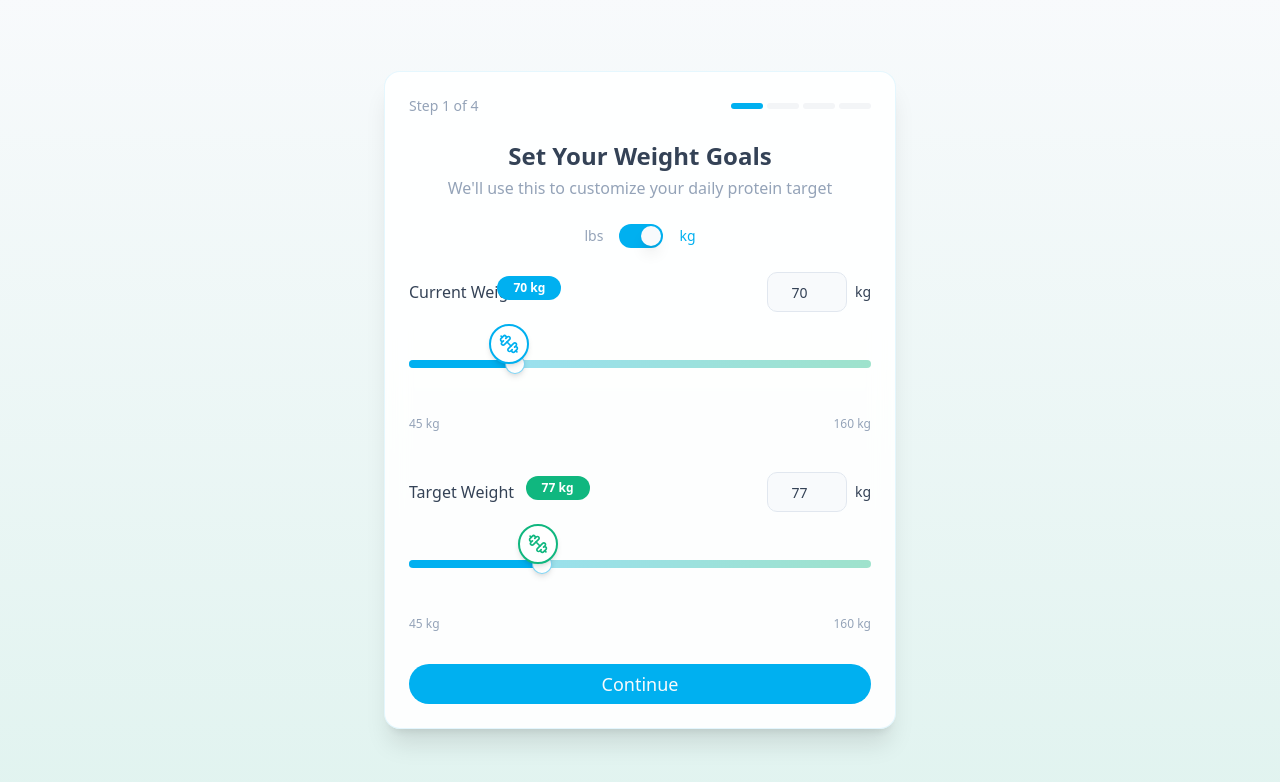
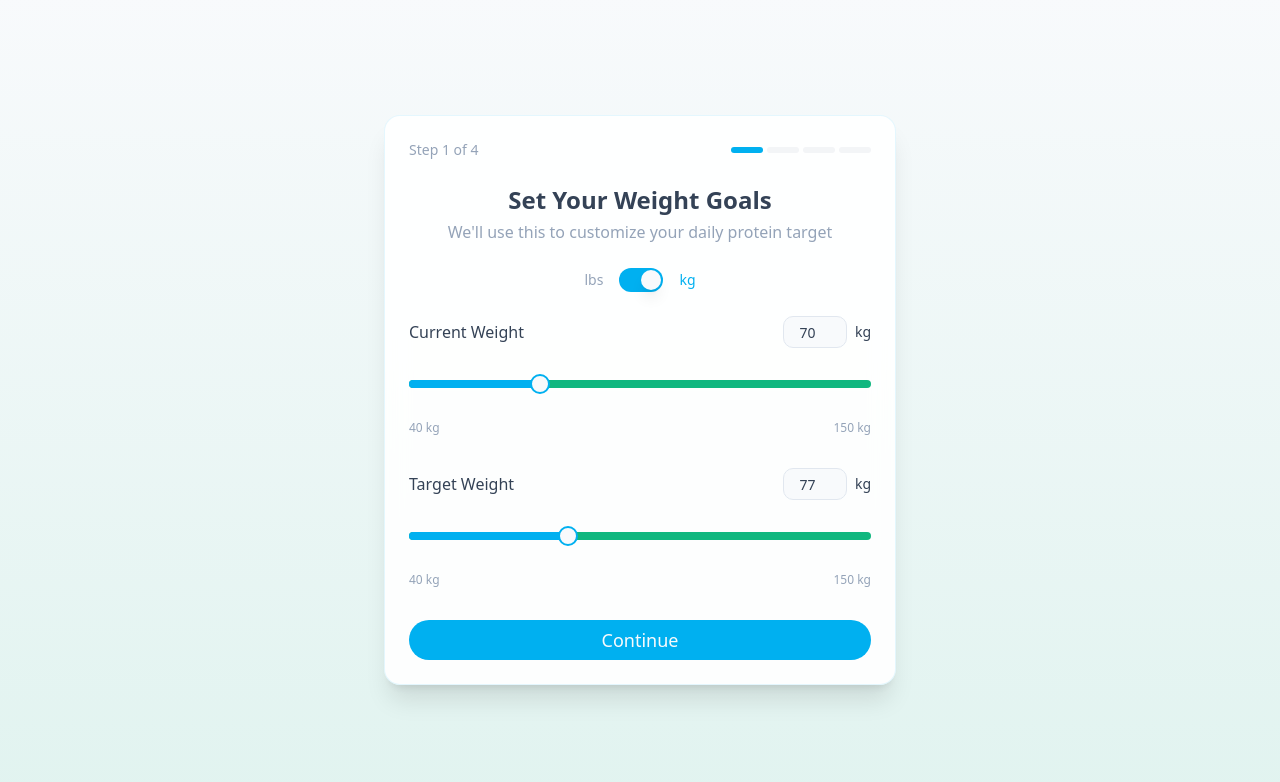
Before and after one commit to AaqifZ/fridge-fuel, a React (Vite) app: page /onboarding in a window 1280 px wide. Shown: the top 782 px of the page. Built offline with nearby package versions, Linux system fonts and the light colour scheme.

Commit message:
Reverted to edit edt-61c151bd-aaad-42ed-8a43-04cb1e042a5d: "Update onboarding wizard text and progress
- Add trust-building text to protein target step.
- Fix progress bar display in onboarding wizard."

```diff
--- a/src/components/Onboarding/steps/GoalSetupStep.tsx
+++ b/src/components/Onboarding/steps/GoalSetupStep.tsx
@@ -20,23 +20,14 @@ const GoalSetupStep: React.FC<GoalSetupStepProps> = ({ userDetails, updateUserDe
   const [useKg, setUseKg] = useState<boolean>(userDetails.weightUnit === 'lbs' ? false : true);
   const [proteinMultiplier, setProteinMultiplier] = useState<number>(1.8);
 
-  // Define weight range based on units
-  const minWeight = useKg ? 45 : 100;
-  const maxWeight = useKg ? 160 : 350;
-
   // Initialize weights with defaults if not set
   useEffect(() => {
-    const defaultCurrentWeight = useKg ? 70 : 154;
-    const defaultTargetWeight = useKg ? 77 : 170;
-
     if (!userDetails.currentWeight) {
-      updateUserDetails({ currentWeight: defaultCurrentWeight });
+      updateUserDetails({ currentWeight: useKg ? 70 : 154 });
     }
-
     if (!userDetails.targetWeight) {
-      updateUserDetails({ targetWeight: defaultTargetWeight });
+      updateUserDetails({ targetWeight: useKg ? 65 : 143 });
     }
-
     if (!userDetails.weightUnit) {
       updateUserDetails({ weightUnit: useKg ? 'kg' : 'lbs' });
     }
@@ -60,19 +51,31 @@ const GoalSetupStep: React.FC<GoalSetupStepProps> = ({ userDetails, updateUserDe
 
     // Convert weights when switching units
     if (userDetails.currentWeight) {
-      const newCurrentWeight = checked
-        ? Math.round(userDetails.currentWeight * 0.453592) // lbs to kg
-        : Math.round(userDetails.currentWeight * 2.20462); // kg to lbs
-
-      updateUserDetails({ currentWeight: newCurrentWeight });
+      if (checked) {
+        // Convert lbs to kg
+        updateUserDetails({
+          currentWeight: Math.round(userDetails.currentWeight * 0.453592)
+        });
+      } else {
+        // Convert kg to lbs
+        updateUserDetails({
+          currentWeight: Math.round(userDetails.currentWeight * 2.20462)
+        });
+      }
     }
 
     if (userDetails.targetWeight) {
-      const newTargetWeight = checked
-        ? Math.round(userDetails.targetWeight * 0.453592) // lbs to kg
-        : Math.round(userDetails.targetWeight * 2.20462); // kg to lbs
-
-      updateUserDetails({ targetWeight: newTargetWeight });
+      if (checked) {
+        // Convert lbs to kg
+        updateUserDetails({
+          targetWeight: Math.round(userDetails.targetWeight * 0.453592)
+        });
+      } else {
+        // Convert kg to lbs
+        updateUserDetails({
+          targetWeight: Math.round(userDetails.targetWeight * 2.20462)
+        });
+      }
     }
   };
 
@@ -89,27 +92,11 @@ const GoalSetupStep: React.FC<GoalSetupStepProps> = ({ userDetails, updateUserDe
     }
   };
 
-  // Handle weight changes
+  // Handle input changes
   const handleWeightChange = (type: 'current' | 'target', value: number) => {
-    if (isNaN(value) || value < minWeight) {
-      value = minWeight;
-    } else if (value > maxWeight) {
-      value = maxWeight;
-    }
-
     if (type === 'current') {
       updateUserDetails({ currentWeight: value });
-
-      // Update target weight if it's less than current weight
-      if (userDetails.targetWeight && userDetails.targetWeight <= value) {
-        updateUserDetails({ targetWeight: value + (useKg ? 5 : 10) });
-      }
     } else {
-      // Ensure target weight is greater than current weight
-      if (userDetails.currentWeight && value <= userDetails.currentWeight) {
-        value = userDetails.currentWeight + (useKg ? 1 : 2);
-      }
-
       updateUserDetails({ targetWeight: value });
     }
   };
@@ -122,9 +109,9 @@ const GoalSetupStep: React.FC<GoalSetupStepProps> = ({ userDetails, updateUserDe
   return (
     <div className="space-y-6">
       <div className="text-center mb-6">
-        <h2 className="text-2xl font-bold">Set Your Protein Target</h2>
+        <h2 className="text-2xl font-bold">Set Your Weight Goals</h2>
         <p className="text-muted-foreground mt-1">
-          We'll use this to customize your daily protein intake
+          We'll use this to customize your daily protein target
         </p>
       </div>
 
@@ -150,11 +137,9 @@ const GoalSetupStep: React.FC<GoalSetupStepProps> = ({ userDetails, updateUserDe
             <Input
               id="current-weight"
               type="number"
-              value={userDetails.currentWeight || minWeight}
-              onChange={(e) => handleWeightChange('current', parseFloat(e.target.value))}
+              value={userDetails.currentWeight || ''}
+              onChange={(e) => handleWeightChange('current', parseFloat(e.target.value) || 0)}
               className="text-lg"
-              min={minWeight}
-              max={maxWeight}
             />
             <span className="text-sm font-medium">{useKg ? 'kg' : 'lbs'}</span>
           </div>
@@ -167,11 +152,9 @@ const GoalSetupStep: React.FC<GoalSetupStepProps> = ({ userDetails, updateUserDe
             <Input
               id="target-weight"
               type="number"
-              value={userDetails.targetWeight || (userDetails.currentWeight ? userDetails.currentWeight + (useKg ? 5 : 10) : minWeight)}
-              onChange={(e) => handleWeightChange('target', parseFloat(e.target.value))}
+              value={userDetails.targetWeight || ''}
+              onChange={(e) => handleWeightChange('target', parseFloat(e.target.value) || 0)}
               className="text-lg"
-              min={minWeight}
-              max={maxWeight}
             />
             <span className="text-sm font-medium">{useKg ? 'kg' : 'lbs'}</span>
           </div>
--- a/src/components/Onboarding/steps/WeightSetupStep.tsx
+++ b/src/components/Onboarding/steps/WeightSetupStep.tsx
@@ -4,7 +4,6 @@ import { Label } from '@/components/ui/label';
 import { Switch } from '@/components/ui/switch';
 import { Slider } from '@/components/ui/slider';
 import { Input } from '@/components/ui/input';
-import { Dumbbell } from 'lucide-react';
 
 interface WeightSetupStepProps {
   userDetails: {
@@ -18,21 +17,22 @@ interface WeightSetupStepProps {
 const WeightSetupStep: React.FC<WeightSetupStepProps> = ({ userDetails, updateUserDetails }) => {
   const [useKg, setUseKg] = useState<boolean>(userDetails.weightUnit === 'lbs' ? false : true);
 
-  // Define slider min/max values based on units
-  const minWeight = useKg ? 45 : 100;  // Lower minimum for more flexibility
-  const maxWeight = useKg ? 160 : 350; // Higher maximum for more flexibility
-
   // Initialize weights with defaults if not set
   useEffect(() => {
     const defaultCurrentWeight = useKg ? 70 : 154;
-    const defaultTargetWeight = useKg ? 77 : 170;
-
+    // If current weight not set, set it and calculate target weight
     if (!userDetails.currentWeight) {
-      updateUserDetails({ currentWeight: defaultCurrentWeight });
+      const currentWeight = defaultCurrentWeight;
+      const targetWeight = currentWeight + 7; // Add 7 kg or 7 lbs by default for bulking
+      updateUserDetails({
+        currentWeight: currentWeight,
+        targetWeight: targetWeight
+      });
     }
-
-    if (!userDetails.targetWeight) {
-      updateUserDetails({ targetWeight: defaultTargetWeight });
+    // If only target weight not set, calculate based on current
+    else if (!userDetails.targetWeight && userDetails.currentWeight) {
+      const targetWeight = userDetails.currentWeight + 7;
+      updateUserDetails({ targetWeight: targetWeight });
     }
 
     if (!userDetails.weightUnit) {
@@ -47,63 +47,30 @@ const WeightSetupStep: React.FC<WeightSetupStepProps> = ({ userDetails, updateUs
 
     // Convert weights when switching units
     if (userDetails.currentWeight) {
-      const newCurrentWeight = checked
-        ? Math.round(userDetails.currentWeight * 0.453592) // lbs to kg
-        : Math.round(userDetails.currentWeight * 2.20462); // kg to lbs
+      let newCurrentWeight;
+      if (checked) {
+        // Convert lbs to kg
+        newCurrentWeight = Math.round(userDetails.currentWeight * 0.453592);
+      } else {
+        // Convert kg to lbs
+        newCurrentWeight = Math.round(userDetails.currentWeight * 2.20462);
+      }
+      updateUserDetails({ currentWeight: newCurrentWeight });
 
-      updateUserDetails({ currentWeight: newCurrentWeight });
-    }
-
-    if (userDetails.targetWeight) {
-      const newTargetWeight = checked
-        ? Math.round(userDetails.targetWeight * 0.453592) // lbs to kg
-        : Math.round(userDetails.targetWeight * 2.20462); // kg to lbs
-
-      updateUserDetails({ targetWeight: newTargetWeight });
+      // Always set target weight to current weight + 7 units
+      updateUserDetails({ targetWeight: newCurrentWeight + 7 });
     }
   };
 
-  // Handle current weight changes from slider or input
-  const handleCurrentWeightChange = (value: number) => {
-    if (isNaN(value) || value < minWeight) {
-      value = minWeight;
-    } else if (value > maxWeight) {
-      value = maxWeight;
+  // Handle weight changes from slider or direct input
+  const handleWeightChange = (type: 'current' | 'target', value: number) => {
+    if (type === 'current') {
+      updateUserDetails({ currentWeight: value });
+      // Update target weight when current weight changes (if not manually set)
+      updateUserDetails({ targetWeight: value + 7 });
+    } else {
+      updateUserDetails({ targetWeight: value });
     }
-
-    updateUserDetails({ currentWeight: value });
-
-    // Update target weight if it's less than current weight
-    if (userDetails.targetWeight && userDetails.targetWeight <= value) {
-      updateUserDetails({ targetWeight: value + (useKg ? 5 : 10) });
-    }
-  };
-
-  // Handle target weight changes from slider or input
-  const handleTargetWeightChange = (value: number) => {
-    if (isNaN(value) || value < minWeight) {
-      value = minWeight;
-    } else if (value > maxWeight) {
-      value = maxWeight;
-    }
-
-    // Ensure target weight is greater than current weight
-    if (userDetails.currentWeight && value <= userDetails.currentWeight) {
-      value = userDetails.currentWeight + (useKg ? 1 : 2);
-    }
-
-    updateUserDetails({ targetWeight: value });
-  };
-
-  // Calculate percentage position for the visual indicators
-  const getCurrentWeightPercent = () => {
-    if (!userDetails.currentWeight) return 0;
-    return Math.max(0, Math.min(100, ((userDetails.currentWeight - minWeight) / (maxWeight - minWeight)) * 100));
-  };
-
-  const getTargetWeightPercent = () => {
-    if (!userDetails.targetWeight) return 0;
-    return Math.max(0, Math.min(100, ((userDetails.targetWeight - minWeight) / (maxWeight - minWeight)) * 100));
   };
 
   return (
@@ -116,7 +83,7 @@ const WeightSetupStep: React.FC<WeightSetupStepProps> = ({ userDetails, updateUs
       </div>
 
       {/* Unit toggle switch */}
-      <div className="flex items-center justify-center space-x-4 my-6">
+      <div className="flex items-center justify-center space-x-4 my-4">
         <span className={`text-sm font-medium ${!useKg ? 'text-primary' : 'text-muted-foreground'}`}>
           lbs
         </span>
@@ -129,108 +96,66 @@ const WeightSetupStep: React.FC<WeightSetupStepProps> = ({ userDetails, updateUs
         </span>
       </div>
 
-      <div className="space-y-10">
+      <div className="space-y-8">
         {/* Current Weight with Slider */}
         <div className="space-y-4">
           <div className="flex justify-between items-center">
-            <Label htmlFor="current-weight" className="text-base font-medium">Current Weight</Label>
+            <Label htmlFor="current-weight" className="text-base">Current Weight</Label>
             <div className="flex items-center gap-2">
               <Input
                 id="current-weight"
                 type="number"
-                value={userDetails.currentWeight || minWeight}
-                onChange={(e) => handleCurrentWeightChange(parseFloat(e.target.value))}
-                className="w-20 text-center p-1 h-10 text-lg font-medium"
-                min={minWeight}
-                max={maxWeight}
+                value={userDetails.currentWeight || ''}
+                onChange={(e) => handleWeightChange('current', parseFloat(e.target.value) || 0)}
+                className="w-16 text-center p-1 h-8"
               />
               <span className="text-sm font-medium">{useKg ? 'kg' : 'lbs'}</span>
             </div>
           </div>
 
-          <div className="relative py-8">
-            {/* Current weight slider track with gradient */}
-            <div className="absolute inset-0 h-2 top-1/2 -translate-y-1/2 rounded-full overflow-hidden bg-gradient-to-r from-primary/40 to-secondary/40"></div>
-
           <Slider
-              value={[userDetails.currentWeight || minWeight]}
-              min={minWeight}
-              max={maxWeight}
+            value={[userDetails.currentWeight || 0]}
+            min={useKg ? 40 : 88}
+            max={useKg ? 150 : 330}
             step={1}
-              onValueChange={(values) => handleCurrentWeightChange(values[0])}
+            onValueChange={(values) => handleWeightChange('current', values[0])}
+            className="py-4"
           />
 
-            {/* Dumbbell indicator with bubble */}
-            <div
-              className="absolute top-1/2 -translate-y-1/2 pointer-events-none z-20"
-              style={{ left: `${getCurrentWeightPercent()}%` }}
-            >
-              <div className="relative -mt-10">
-                <div className="absolute -top-12 left-1/2 -translate-x-1/2 bg-primary text-white text-xs font-bold rounded-full px-2 py-1 min-w-16 text-center">
-                  {userDetails.currentWeight || minWeight} {useKg ? 'kg' : 'lbs'}
-                </div>
-                <div className="h-10 w-10 bg-white rounded-full shadow-md flex items-center justify-center -translate-x-1/2 border-2 border-primary">
-                  <Dumbbell className="h-5 w-5 text-primary" />
-                </div>
-              </div>
-            </div>
-          </div>
-
           <div className="flex justify-between text-xs text-muted-foreground">
-            <span>{minWeight} {useKg ? 'kg' : 'lbs'}</span>
-            <span>{maxWeight} {useKg ? 'kg' : 'lbs'}</span>
+            <span>{useKg ? '40 kg' : '88 lbs'}</span>
+            <span>{useKg ? '150 kg' : '330 lbs'}</span>
           </div>
         </div>
 
         {/* Target Weight with Slider */}
         <div className="space-y-4">
           <div className="flex justify-between items-center">
-            <Label htmlFor="target-weight" className="text-base font-medium">Target Weight</Label>
+            <Label htmlFor="target-weight" className="text-base">Target Weight</Label>
             <div className="flex items-center gap-2">
               <Input
                 id="target-weight"
                 type="number"
-                value={userDetails.targetWeight || (userDetails.currentWeight ? userDetails.currentWeight + (useKg ? 5 : 10) : minWeight + (useKg ? 5 : 10))}
-                onChange={(e) => handleTargetWeightChange(parseFloat(e.target.value))}
-                className="w-20 text-center p-1 h-10 text-lg font-medium"
-                min={minWeight}
-                max={maxWeight}
+                value={userDetails.targetWeight || ''}
+                onChange={(e) => handleWeightChange('target', parseFloat(e.target.value) || 0)}
+                className="w-16 text-center p-1 h-8"
               />
               <span className="text-sm font-medium">{useKg ? 'kg' : 'lbs'}</span>
             </div>
           </div>
 
-          <div className="relative py-8">
-            {/* Target weight slider track with gradient */}
-            <div className="absolute inset-0 h-2 top-1/2 -translate-y-1/2 rounded-full overflow-hidden bg-gradient-to-r from-primary/40 to-secondary/40"></div>
-
           <Slider
-              value={[userDetails.targetWeight || (userDetails.currentWeight ? userDetails.currentWeight + (useKg ? 5 : 10) : minWeight + (useKg ? 5 : 10))]}
-              min={minWeight}
-              max={maxWeight}
+            value={[userDetails.targetWeight || 0]}
+            min={useKg ? 40 : 88}
+            max={useKg ? 150 : 330}
             step={1}
-              onValueChange={(values) => handleTargetWeightChange(values[0])}
+            onValueChange={(values) => handleWeightChange('target', values[0])}
+            className="py-4"
           />
 
-            {/* Dumbbell indicator with bubble */}
-            <div
-              className="absolute top-1/2 -translate-y-1/2 pointer-events-none z-20"
-              style={{ left: `${getTargetWeightPercent()}%` }}
-            >
-              <div className="relative -mt-10">
-                <div className="absolute -top-12 left-1/2 -translate-x-1/2 bg-secondary text-white text-xs font-bold rounded-full px-2 py-1 min-w-16 text-center">
-                  {userDetails.targetWeight || (userDetails.currentWeight ? userDetails.currentWeight + (useKg ? 5 : 10) : minWeight + (useKg ? 5 : 10))} {useKg ? 'kg' : 'lbs'}
-                </div>
-                <div className="h-10 w-10 bg-white rounded-full shadow-md flex items-center justify-center -translate-x-1/2 border-2 border-secondary">
-                  <Dumbbell className="h-5 w-5 text-secondary" />
-                </div>
-              </div>
-            </div>
-          </div>
-
           <div className="flex justify-between text-xs text-muted-foreground">
-            <span>{minWeight} {useKg ? 'kg' : 'lbs'}</span>
-            <span>{maxWeight} {useKg ? 'kg' : 'lbs'}</span>
+            <span>{useKg ? '40 kg' : '88 lbs'}</span>
+            <span>{useKg ? '150 kg' : '330 lbs'}</span>
           </div>
         </div>
       </div>
--- a/src/components/ui/slider.tsx
+++ b/src/components/ui/slider.tsx
@@ -1,4 +1,3 @@
-
 import * as React from "react"
 import * as SliderPrimitive from "@radix-ui/react-slider"
 
@@ -16,10 +15,10 @@ const Slider = React.forwardRef<
     )}
     {...props}
   >
-    <SliderPrimitive.Track className="relative h-2 w-full grow overflow-hidden rounded-full bg-transparent">
+    <SliderPrimitive.Track className="relative h-2 w-full grow overflow-hidden rounded-full bg-secondary">
       <SliderPrimitive.Range className="absolute h-full bg-primary" />
     </SliderPrimitive.Track>
-    <SliderPrimitive.Thumb className="block h-5 w-5 rounded-full bg-white border border-primary/50 ring-offset-background transition-colors focus-visible:outline-none focus-visible:ring-2 focus-visible:ring-ring focus-visible:ring-offset-2 disabled:pointer-events-none disabled:opacity-50 shadow-md hover:border-primary cursor-grab active:cursor-grabbing" />
+    <SliderPrimitive.Thumb className="block h-5 w-5 rounded-full border-2 border-primary bg-background ring-offset-background transition-colors focus-visible:outline-none focus-visible:ring-2 focus-visible:ring-ring focus-visible:ring-offset-2 disabled:pointer-events-none disabled:opacity-50" />
   </SliderPrimitive.Root>
 ))
 Slider.displayName = SliderPrimitive.Root.displayName
```
Lines whose indentation alone changed are shown as unchanged.
